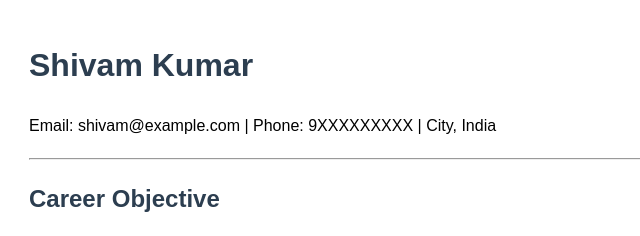
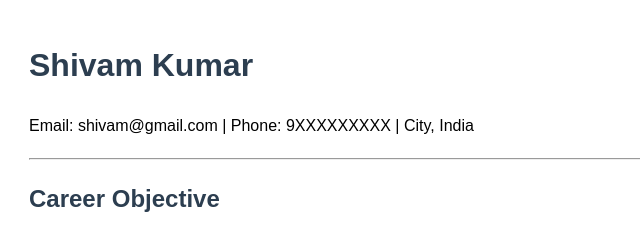
Before and after one commit to Shivamkr2307/tutkhamun, a plain HTML site: page index.html in a window 1280 px wide. Shown: the top 236 px of the page, 11-651 px from the left. Drawn offline with Linux system fonts and the light colour scheme.

Commit message:
Update index.html

```diff
--- a/index.html
+++ b/index.html
@@ -20,7 +20,7 @@
 <body>
 
     <h1>Shivam Kumar</h1>
-    <p>Email: shivam@example.com | Phone: 9XXXXXXXXX | City, India</p>
+    <p>Email: shivam@gmail.com | Phone: 9XXXXXXXXX | City, India</p>
 
     <hr>
 
```
